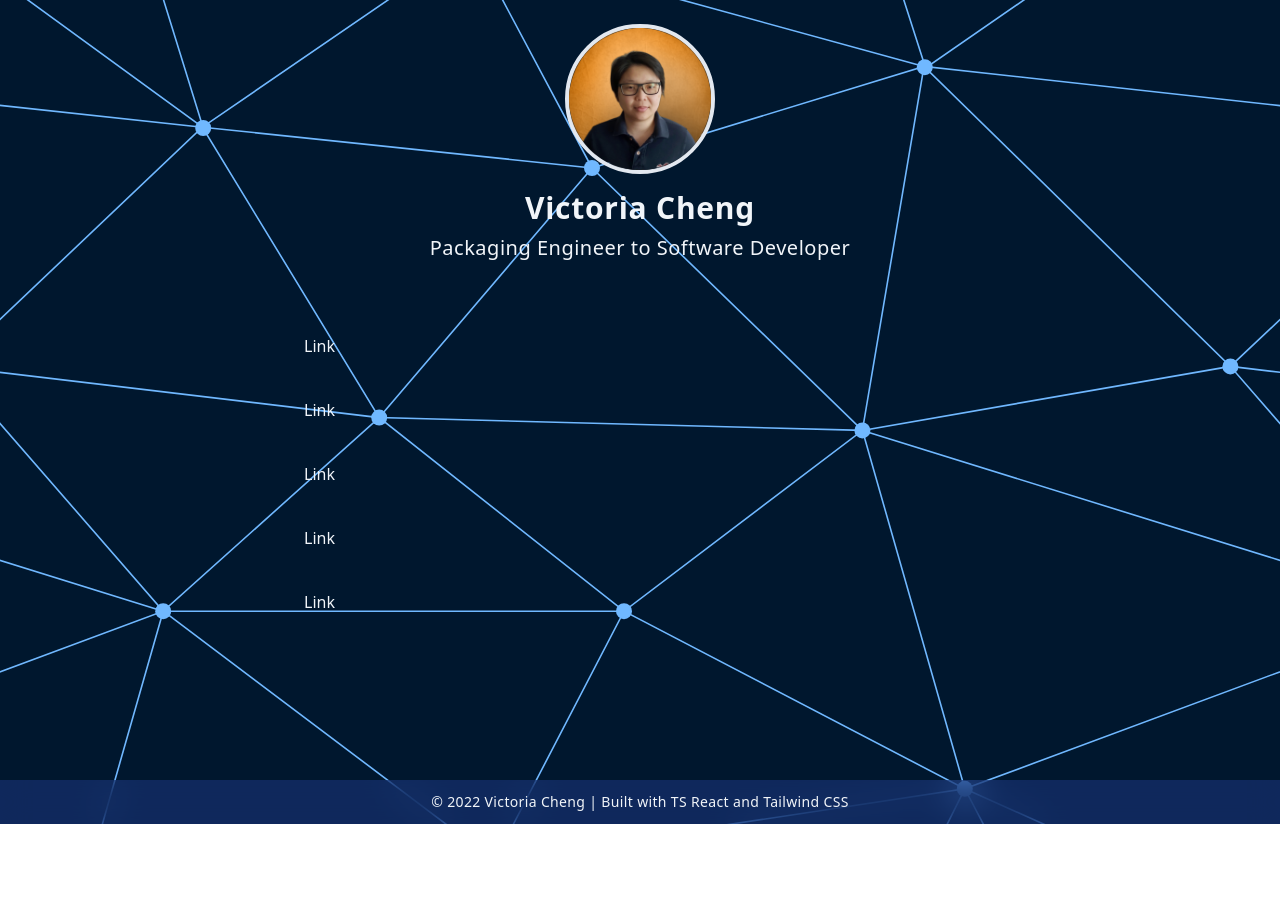
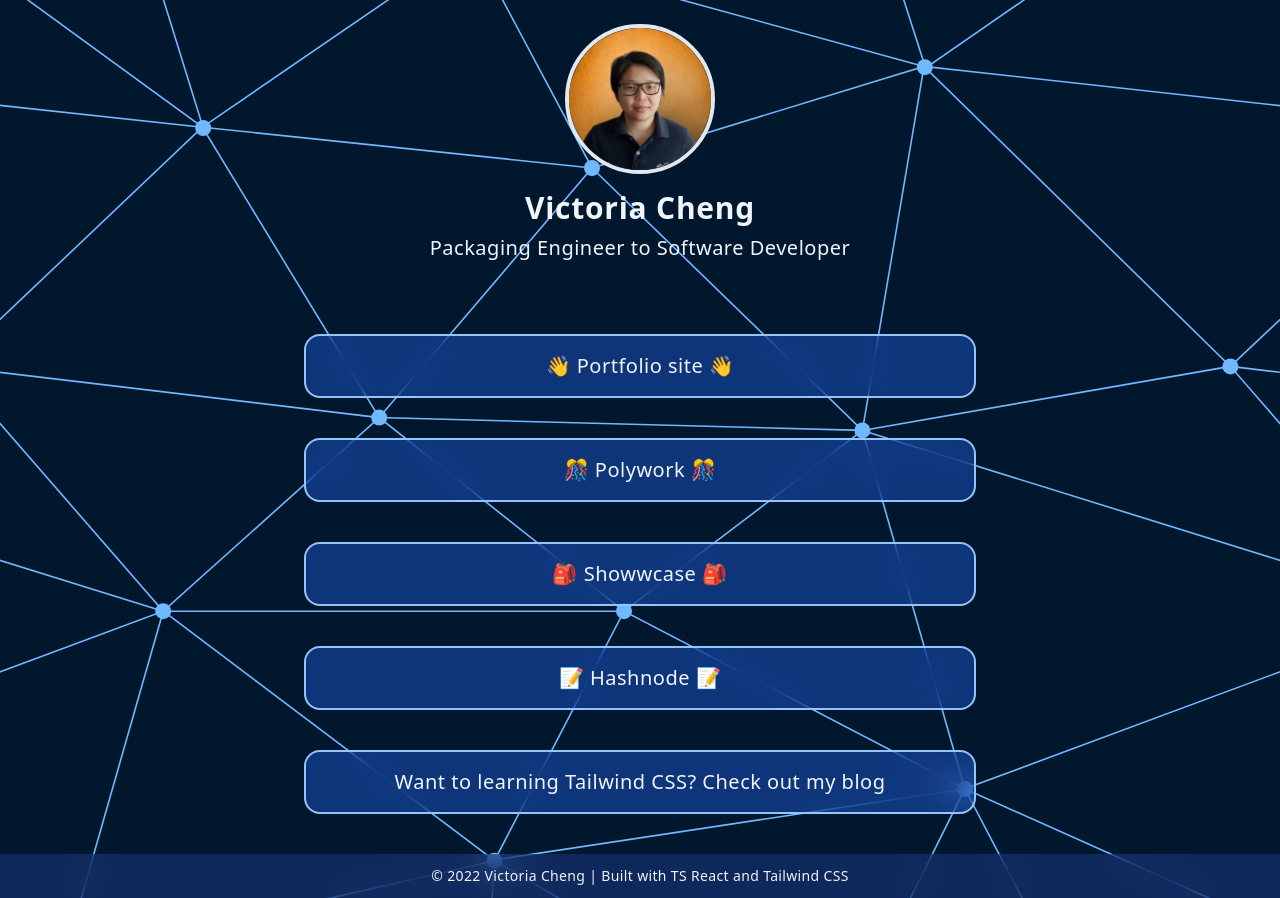
Before and after one commit to victoriacheng15/links-me, a React (Vite) app: page / in a window 1280 px wide. Before the commit the page ends 824 px from the top, so only its background shows below. Built offline with nearby package versions, Linux system fonts and the light colour scheme.

Commit message:
feat: populate content with link and style

```diff
--- a/src/components/Link.tsx
+++ b/src/components/Link.tsx
@@ -1,7 +1,23 @@
 import React from "react";
+import LinkElement from "./LinkElement";
 
-function Link() {
-	return <div>Link</div>;
+interface LinkProps {
+	title: string;
+	address: string;
+	category?: string;
+}
+
+function Link({ title, address }: LinkProps) {
+	return (
+		<LinkElement address={address}>
+			<div
+				className="grid h-full w-full place-items-center rounded-2xl border-2 border-blue-300
+			bg-blue-600 bg-opacity-40 backdrop-blur-lg backdrop-filter duration-300 ease-in-out hover:scale-105 hover:bg-opacity-80"
+			>
+				<span className="p-4 text-center text-xl tracking-wide">{title}</span>
+			</div>
+		</LinkElement>
+	);
 }
 
 export default Link;
```
